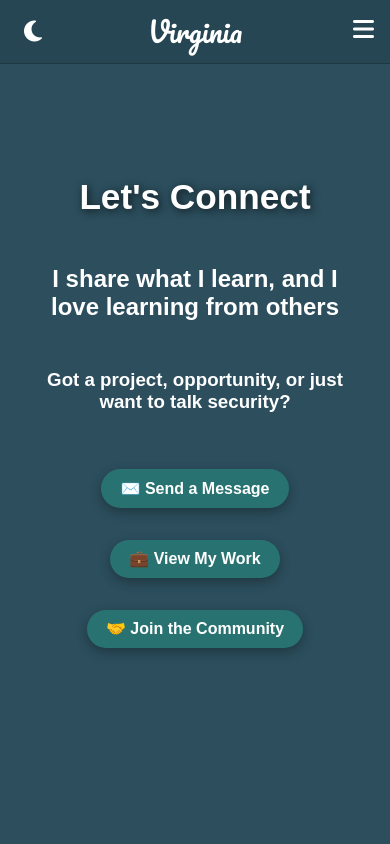
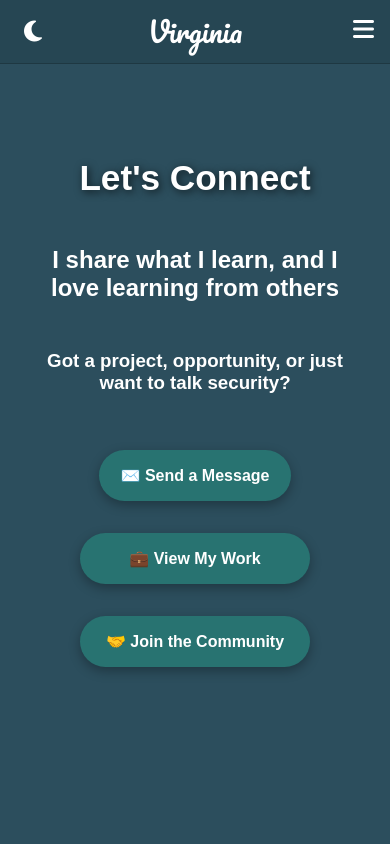
Before and after one commit to vnelai/vn-portfolio, a React (Vite) app: page /contact in a window 390 px wide. Shown: the top 844 px of the page. Built offline with nearby package versions, Linux system fonts and the light colour scheme.

Commit message:
fix(hero-contact): adjust button padding and set minimum width for better usability

```diff
--- a/src/components/contact-components/hero-contact/HeroContact.css
+++ b/src/components/contact-components/hero-contact/HeroContact.css
@@ -110,7 +110,8 @@
   }
 
   .cta-button-blog {
-    padding: 0.6rem 1.2rem;
+    padding: 1rem 1.2rem;
     font-size: 1rem;
+    min-width: 12rem;
   }
   }
```
